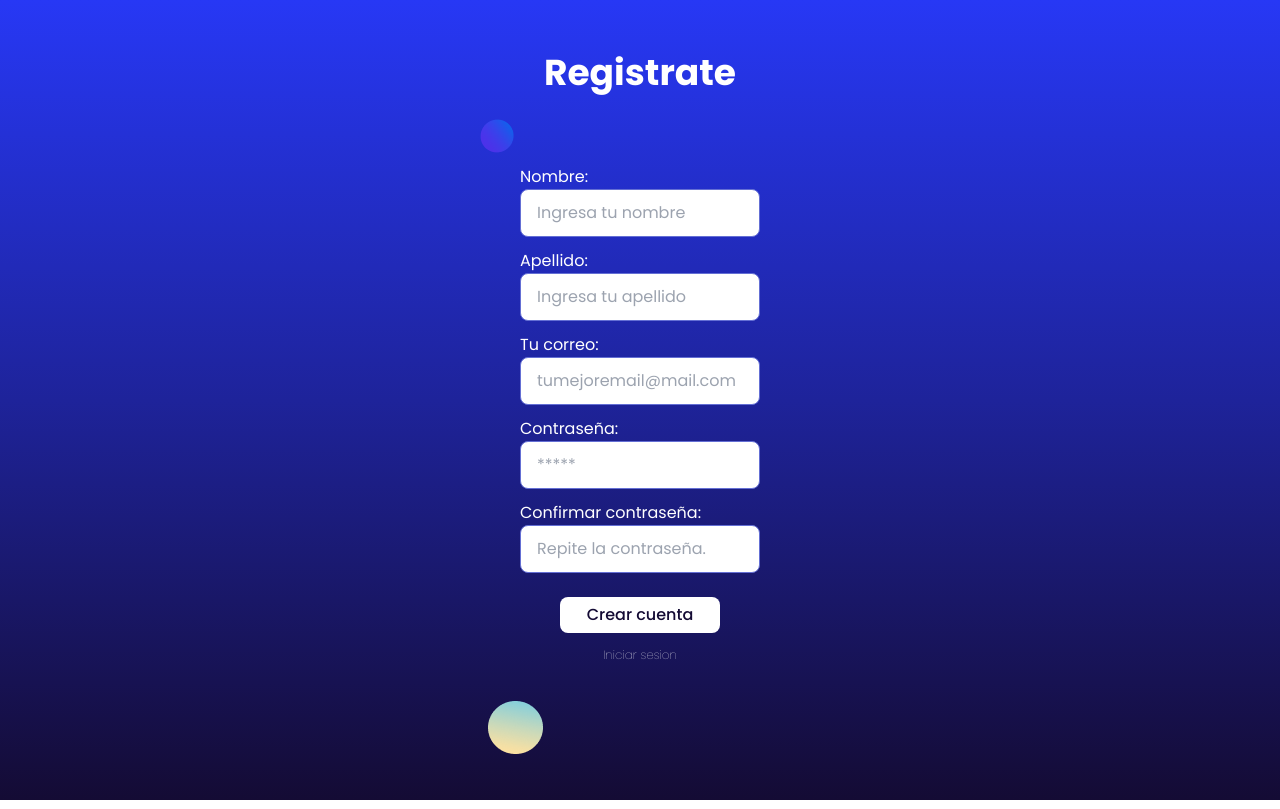
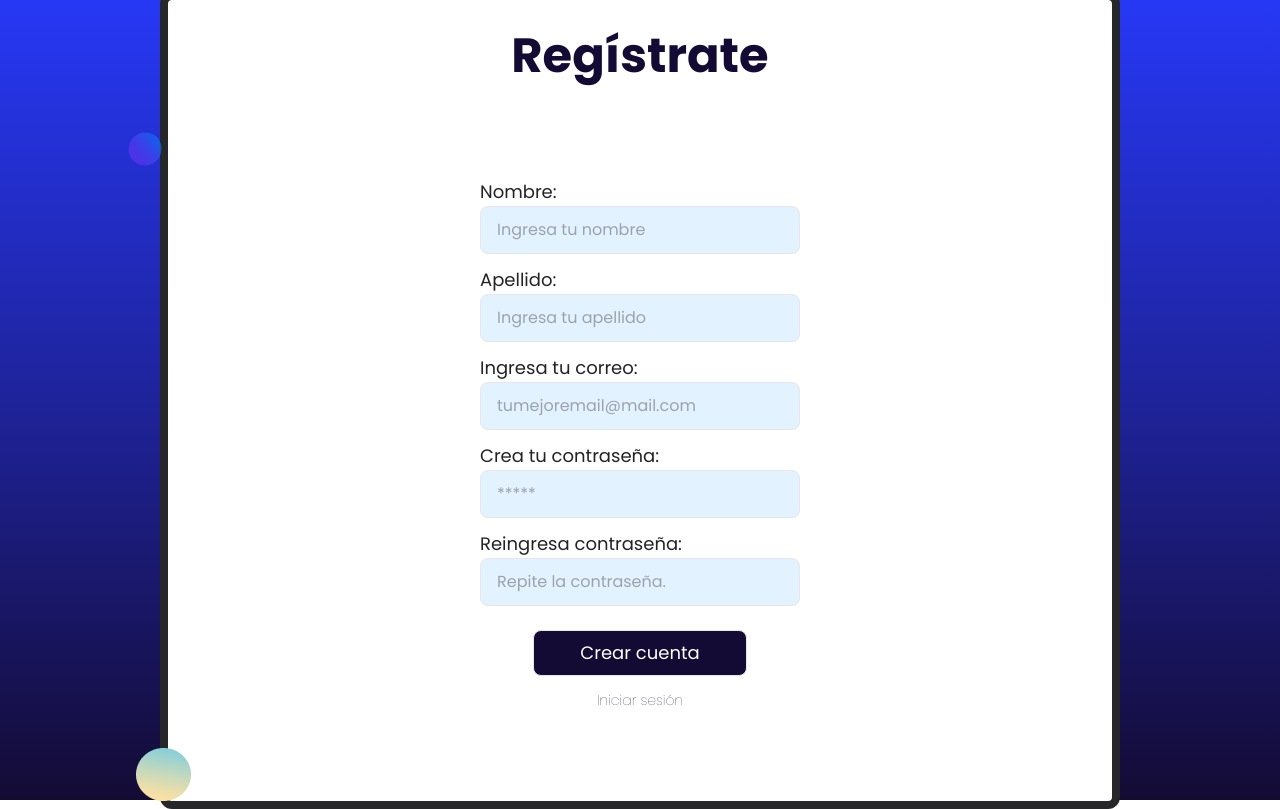
Before and after one commit to vecarope/ejemploReact, a React (Create React App) app: page /register in a window 1280 px wide. Built offline with nearby package versions, Linux system fonts and the light colour scheme; what tw-elements would draw is missing.

Commit message:
feat: add register component

```diff
--- a/src/components/Register/index.jsx
+++ b/src/components/Register/index.jsx
@@ -8,24 +8,27 @@ const Register = () => {
     userLastName: '',
     userEmail: '',
     userPassword: '',
-    passwordConfirm: '',
-    userId: 1
+    passwordConfirm: ''
+    // userId: 1
   };
+  let validateStrings = /^[A-Za-z#&]+$/;
   let validateAlphanumeric = /^(?=.*\d)(?=.*[a-záéíóúüñ]).*[A-ZÁÉÍÓÚÜÑ]/;
-
-  /*   Criterios:
--Que el correo sea correcto
--Contraseña segura (mínimo 8 caracteres, alfanumérica y que tenga una mayúscula y una minúscula como mínimo)
--Que el rol por defecto sea usuario (no administrador)
--Nombre y Apellido => largo mínimo de 2 caracteres */
 
   const validateSchema = Yup.object().shape({
     userName: Yup.string()
       .required('Debes ingresar un nombre.')
+      .matches(validateStrings, {
+        excludeEmptyString: true,
+        message: 'El nombre debe ser solo texto.'
+      })
       .min(2, 'El nombre debe tener al menos 2 letras.')
       .max(25, 'El nombre debe ser más corto.'),
     userLastName: Yup.string()
       .required('Debes ingresar un apellido.')
+      .matches(validateStrings, {
+        excludeEmptyString: true,
+        message: 'El apellido debe ser solo texto.'
+      })
       .min(2, 'El apellido debe tener al menos 2 letras.')
       .max(30, 'El apellido debe ser más corto.'),
     userEmail: Yup.string()
@@ -52,9 +55,9 @@ const Register = () => {
   });
 
   return (
-    <div class="flex flex-col items-center">
-      <h1 className="mb-5 py-1.5 text-4xl text-white font-bold text-center font-sans ">
-        Registrate
+    <div class="flex flex-col h-screen md:h-auto items-center md:bg-white md:w-9/12 md:rounded-xl md:border-8 md:border-zinc-800 max-w-screen-xl ">
+      <h1 className="mb-5 py-1.5 md:p-8 text-4xl text-white md:text-5xl md:text-dark-purple font-bold text-center font-sans  ">
+        Regístrate
       </h1>
       <div class="container ">
         <img
@@ -63,7 +66,7 @@ const Register = () => {
           class="object-left-top -mx-10 ... opacity-50"
         />
       </div>
-      <section>
+      <section class="md:h-4/6 md:w-full md:justify-center md:flex">
         <Formik
           initialValues={initialCredentials}
           validationSchema={validateSchema}
@@ -75,12 +78,13 @@ const Register = () => {
           }}
         >
           {({ errors, touched, isSubmitting }) => (
-            <Form className="form-control w-full max-w-xs">
-              <div class="flex flex-col">
+            <Form className="form-control w-full max-w-xs md:justify-center ">
+              <div class="md:contents md:items-center">
+                <div class="flex flex-col md:flex-wrap">
                   <label
                     htmlFor="userName"
                     className="label-text"
-                  class="text-white pt-3 font-sans"
+                    class="text-white md:text-dark-text md:text-lg pt-3 font-sans md:pr-4"
                   >
                     Nombre:
                   </label>
@@ -89,7 +93,7 @@ const Register = () => {
                     name="userName"
                     placeholder="Ingresa tu nombre"
                     type="text"
-                  className="input input-bordered input-secondary w-60 max-w-xs"
+                    className="input input-bordered input-secondary w-60 max-w-xs md:w-80 md:bg-fill-light md:border-inherit"
                   />
                   {errors.userName && touched.userName && (
                     <ErrorMessage
@@ -101,7 +105,7 @@ const Register = () => {
                   <label
                     htmlFor="userLastName"
                     className="label-text"
-                  class="text-white pt-3 font-sans"
+                    class="text-white md:text-dark-text md:text-lg pt-3 font-sans md:pr-4"
                   >
                     Apellido:
                   </label>
@@ -110,30 +114,31 @@ const Register = () => {
                     name="userLastName"
                     placeholder="Ingresa tu apellido"
                     type="text"
-                  className="input input-bordered input-secondary w-60 max-w-xs"
+                    className="input input-bordered input-secondary w-60 max-w-xs md:w-80 md:bg-fill-light md:border-inherit"
                   />
                   {errors.userLastName && touched.userLastName && (
                     <ErrorMessage
                       component="div"
                       name="userLastName"
-                    class="text-red-500"
+                      class=" text-red-500 "
                     />
                   )}
                 </div>
-              <div class="flex flex-col">
+                <div class="flex flex-col  md:w-fit md:flex-wrap">
+                  <div class="flex flex-col md:w-fit">
                     <label
                       htmlFor="userEmail"
                       className="label-text"
-                  class="text-white pt-3 font-sans"
+                      class="text-white md:text-dark-text md:text-lg pt-3 font-sans md:w-80"
                     >
-                  Tu correo:
+                      Ingresa tu correo:
                     </label>
                     <Field
                       id="userEmail"
                       name="userEmail"
                       placeholder="tumejoremail@mail.com"
                       type="email"
-                  className="input input-bordered input-secondary w-60 max-w-xs"
+                      className="input input-bordered input-secondary w-60 max-w-xs md:w-80 md:bg-fill-light md:border-inherit"
                     />
                     {errors.userEmail && touched.userEmail && (
                       <ErrorMessage
@@ -142,19 +147,21 @@ const Register = () => {
                         class="text-red-500"
                       />
                     )}
+                  </div>
+                  <div class="flex flex-col md:w-fit">
                     <label
                       htmlFor="userPassword"
                       className="label-text"
-                  class="text-white pt-3 font-sans"
+                      class="text-white md:text-dark-text md:text-lg pt-3 font-sans md:w-80"
                     >
-                  Contraseña:
+                      Crea tu contraseña:
                     </label>
                     <Field
                       id="userPassword"
                       name="userPassword"
                       type="password"
                       placeholder="*****"
-                  className="input input-bordered input-secondary w-60 max-w-xs"
+                      className="input input-bordered input-secondary w-60 max-w-xs md:w-80 md:bg-fill-light md:border-inherit"
                     />
                     {errors.userPassword && touched.userPassword && (
                       <ErrorMessage
@@ -163,19 +170,21 @@ const Register = () => {
                         class="text-red-500"
                       />
                     )}
+                  </div>
+                  <div class="flex flex-col md:w-fit">
                     <label
                       htmlFor="passwordConfirm"
                       className="label-text"
-                  class="text-white pt-3 font-sans"
+                      class="text-white md:text-dark-text md:text-lg pt-3 font-sans md:w-80"
                     >
-                  Confirmar contraseña:
+                      Reingresa contraseña:
                     </label>
                     <Field
                       id="passwordConfirm"
                       name="passwordConfirm"
                       type="password"
                       placeholder="Repite la contraseña."
-                  className="input input-bordered input-secondary w-60 max-w-xs"
+                      className="input input-bordered input-secondary w-60 max-w-xs md:w-80 md:bg-fill-light md:border-inherit"
                     />
                     {errors.passwordConfirm && touched.passwordConfirm && (
                       <ErrorMessage
@@ -185,15 +194,17 @@ const Register = () => {
                       />
                     )}
                   </div>
-              <div class="flex flex-col py-6 items-center">
+                </div>
+              </div>
+              <div class="flex flex-col py-6 items-center md:justify-center   ">
                 <button
                   type="submit"
-                  class="rounded-lg py-1.5  w-2/3 font-medium bg-white hover:bg-transparent text-dark-purple hover:text-white font-sans"
+                  class="rounded-lg border hover:border text-lg p-2 w-2/3 font-regular bg-white hover:bg-transparent hover:md:bg-mid-blue md:bg-dark-purple hover: text-dark-purple mb:text-white hover:text-white md:text-white font-sans"
                 >
                   Crear cuenta
                 </button>
-                <span class=" flex py-3.5 text-xs text-white text-center font-thin font-sans">
-                  Iniciar sesion
+                <span class=" flex py-3.5 text-sm text-white text-center font-thin  hover:md:text-mid-blue md:text-dark-purple font-sans">
+                  Iniciar sesión
                 </span>
                 {isSubmitting ? (
                   <div>
@@ -205,12 +216,11 @@ const Register = () => {
           )}
         </Formik>
       </section>
-
       <div class="container">
         <img
           src={MoonImage}
           alt="design moon"
-          class="object-left-bottom -mx-8"
+          class="object-left-bottom -mx-8 relative"
         />
       </div>
     </div>
```
Lines whose indentation alone changed are shown as unchanged.
